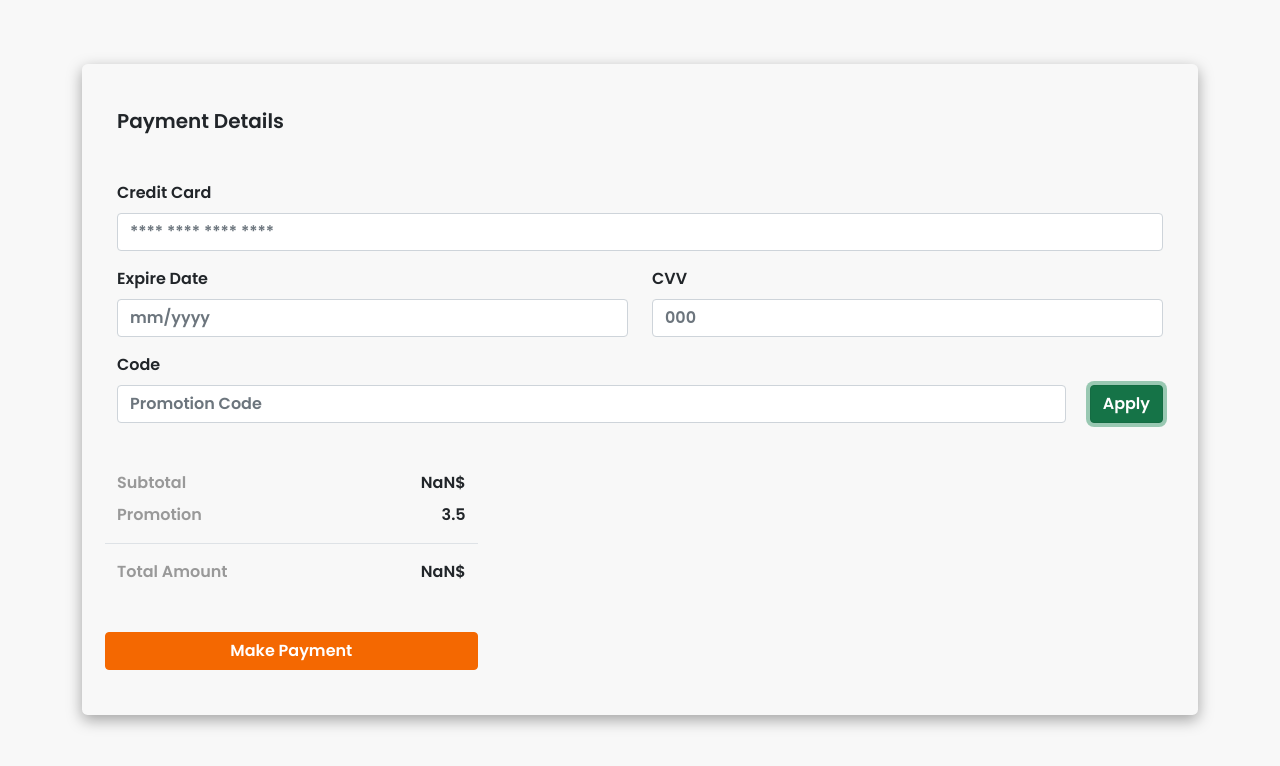
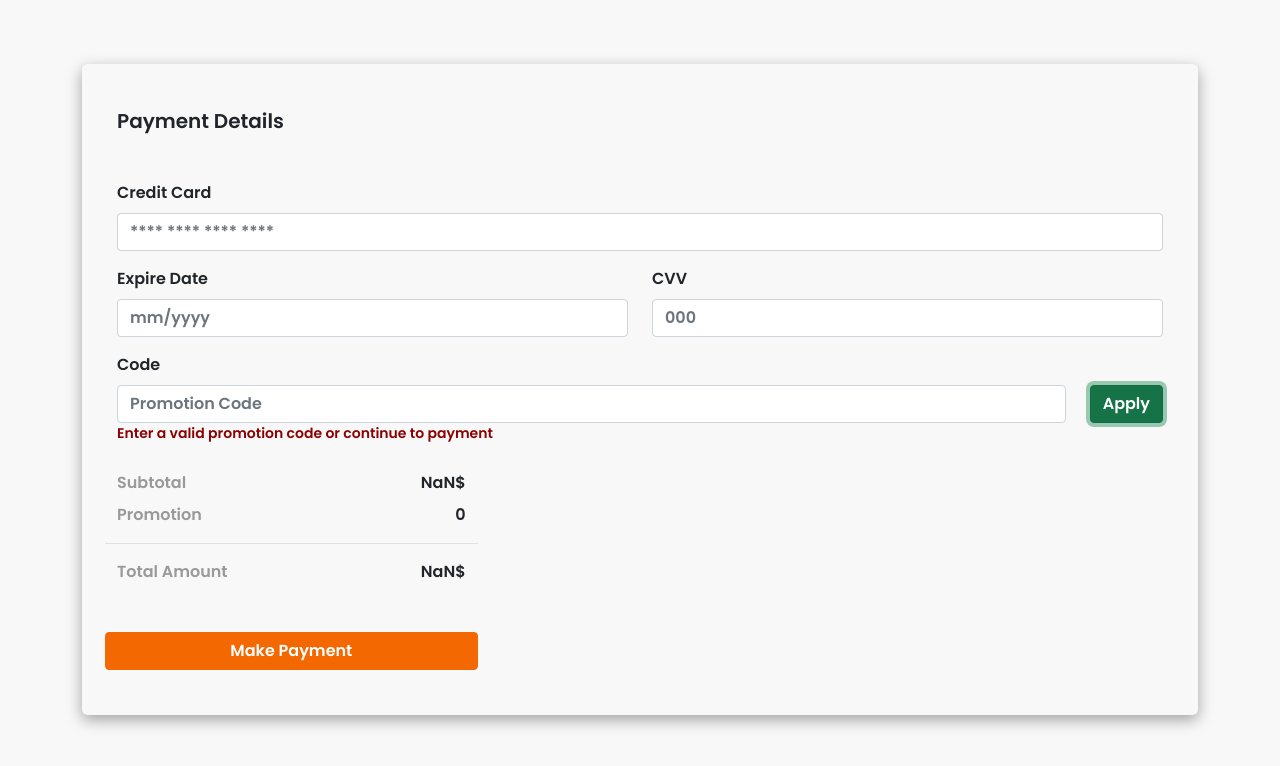
Before and after one commit to yilmaz-dv/foodStreet7, a Vue app in the folder foodStreet/: page /#/Payment in a window 1280 px wide. Both pictures are taken after a click on the button "Apply". Shown: the top 766 px of the page. Built offline with nearby package versions, Linux system fonts and the light colour scheme.

Commit message:
payment page updated

```diff
--- a/foodStreet/src/pages/Payment.vue
+++ b/foodStreet/src/pages/Payment.vue
@@ -23,6 +23,7 @@
           <input maxlength="" type="text" class="form-control me-4" id="InputPromo" v-model="promotion" placeholder="Promotion Code">
           <button type="button" @click="applyPromo()" class="btn btn-success">Apply</button>
         </div>
+        <small class="valid-promo d-none">Enter a valid promotion code or continue to payment</small>
       </div>
     </form>
     <div class="col-md-4 total-payment">
@@ -41,9 +42,7 @@
       <div class="row">
         <button type="submit" class="btn btn-primary mt-5">Make Payment</button>
       </div>
-
     </div>
-
   </div>
 </div>
 </template>
@@ -62,15 +61,23 @@ export default {
   mounted() {
     this.subTotal = parseFloat(localStorage.getItem("subTotal"));
     this.total = parseFloat(localStorage.getItem("Total"));
+    this.$forceUpdate();
   },
   methods: {
     CheckCardNumber(e){
       e.target.value = e.target.value.replace(/[^\dA-Z]/g, '').replace(/(.{4})/g, '$1 ').trim();
     },
     applyPromo(){
-      this.promo = 3.5;
-      if(this.promotion === "f7"){
+      let element = document.getElementsByClassName('valid-promo');
+      if(this.promotion === "food7reet"){
+        this.promo = 3.5;
         this.total = this.subTotal - this.promo;
+        element[0].classList.add('d-none');
+      }
+      else {
+        this.promo = 0;
+        this.total = this.subTotal;
+        element[0].classList.remove('d-none');
       }
       this.$forceUpdate();
     }
@@ -88,4 +95,8 @@ export default {
 .payment{
   color: #999999;
 }
+.valid-promo{
+  position: absolute;
+  color: darkred;
+}
 </style>
--- a/foodStreet/src/pages/Product.vue
+++ b/foodStreet/src/pages/Product.vue
@@ -33,7 +33,6 @@
                 </div>
               </div>
             </div>
-
           </div>
         </div>
       </div>
```
